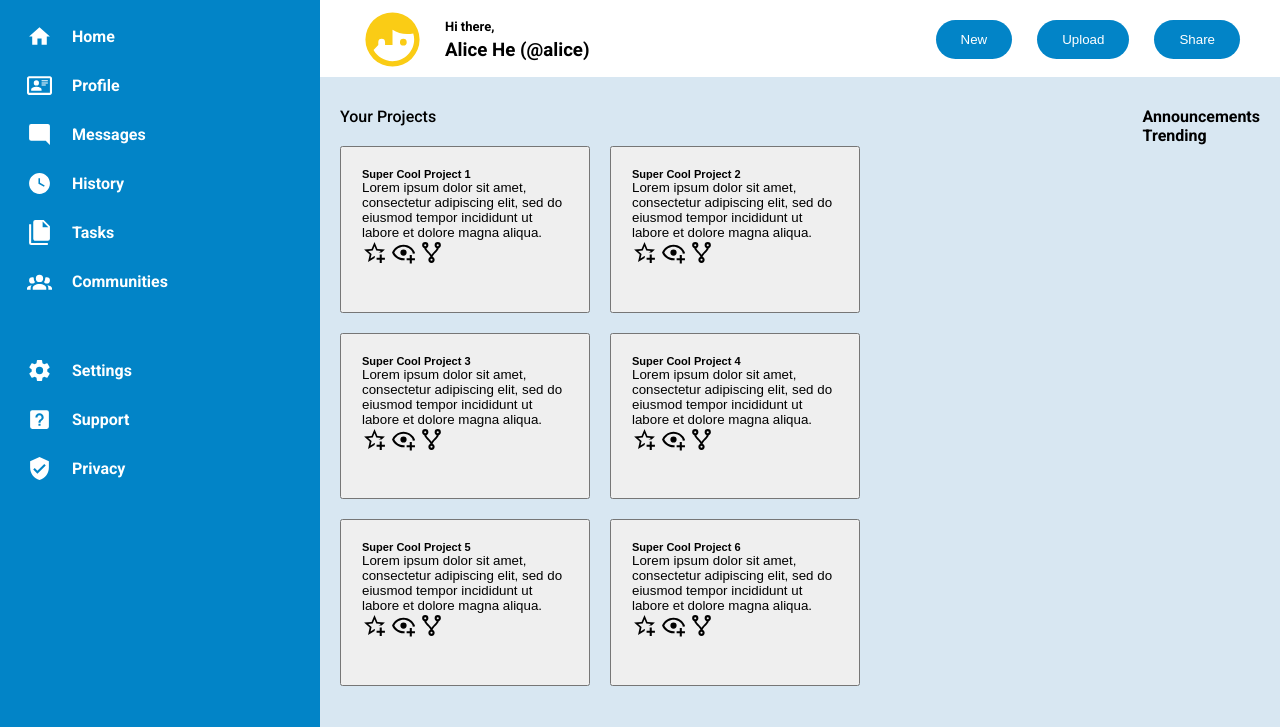
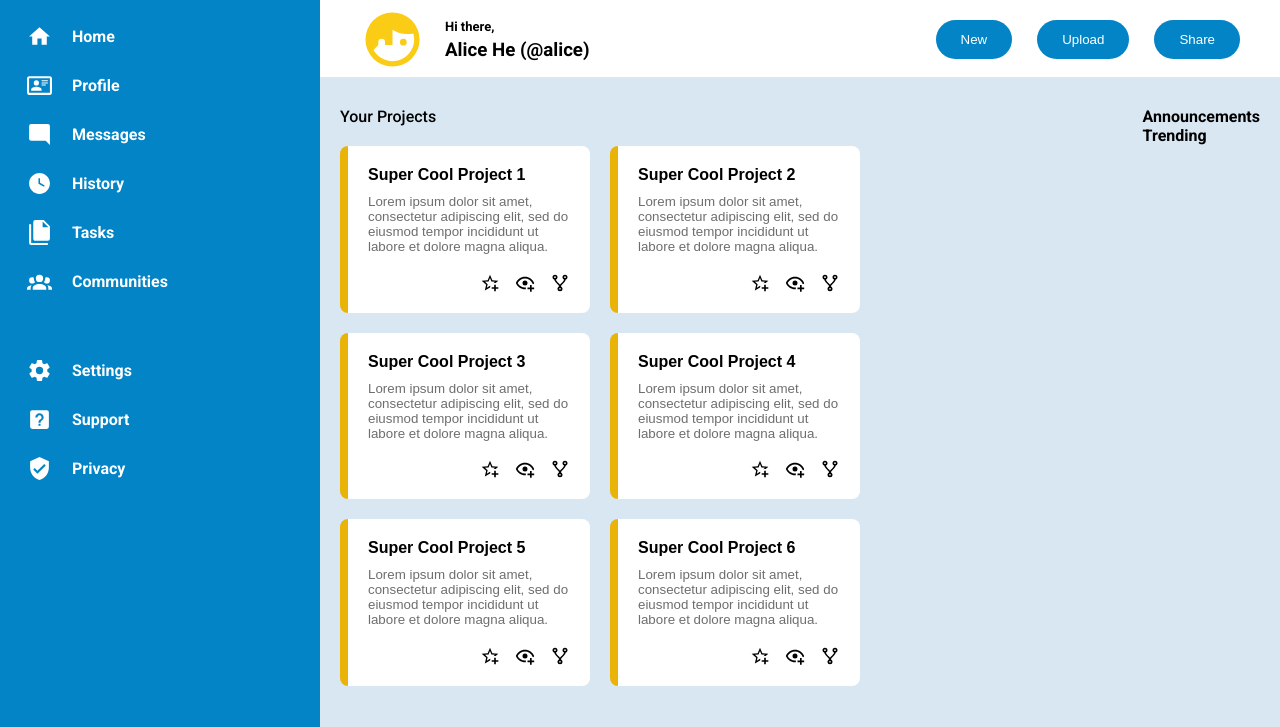
Before and after one commit to alicehe2003/dashboard, a plain HTML site: page index.html in a window 1280 px wide. Shown: the part 73-800 px from the top of the page. Drawn offline with Linux system fonts and the light colour scheme.

Commit message:
Implemented css styling for each project button.

```diff
--- a/index.html
+++ b/index.html
@@ -114,9 +114,9 @@
                         </div>
 
                         <div class="options">
-                            <object data="images/star-plus-outline.svg" width="25" height="25"></object>
-                            <object data="images/eye-plus-outline.svg" width="25" height="25"></object>
-                            <object data="images/source-fork.svg" width="25" height="25"></object>
+                            <object data="images/star-plus-outline.svg" width="20" height="20"></object>
+                            <object data="images/eye-plus-outline.svg" width="20" height="20"></object>
+                            <object data="images/source-fork.svg" width="20" height="20"></object>
                         </div>
                     </button>
 
@@ -130,9 +130,9 @@
                         </div>
 
                         <div class="options">
-                            <object data="images/star-plus-outline.svg" width="25" height="25"></object>
-                            <object data="images/eye-plus-outline.svg" width="25" height="25"></object>
-                            <object data="images/source-fork.svg" width="25" height="25"></object>
+                            <object data="images/star-plus-outline.svg" width="20" height="20"></object>
+                            <object data="images/eye-plus-outline.svg" width="20" height="20"></object>
+                            <object data="images/source-fork.svg" width="20" height="20"></object>
                         </div>
                     </button>
 
@@ -146,9 +146,9 @@
                         </div>
 
                         <div class="options">
-                            <object data="images/star-plus-outline.svg" width="25" height="25"></object>
-                            <object data="images/eye-plus-outline.svg" width="25" height="25"></object>
-                            <object data="images/source-fork.svg" width="25" height="25"></object>
+                            <object data="images/star-plus-outline.svg" width="20" height="20"></object>
+                            <object data="images/eye-plus-outline.svg" width="20" height="20"></object>
+                            <object data="images/source-fork.svg" width="20" height="20"></object>
                         </div>
                     </button>
 
@@ -162,9 +162,9 @@
                         </div>
 
                         <div class="options">
-                            <object data="images/star-plus-outline.svg" width="25" height="25"></object>
-                            <object data="images/eye-plus-outline.svg" width="25" height="25"></object>
-                            <object data="images/source-fork.svg" width="25" height="25"></object>
+                            <object data="images/star-plus-outline.svg" width="20" height="20"></object>
+                            <object data="images/eye-plus-outline.svg" width="20" height="20"></object>
+                            <object data="images/source-fork.svg" width="20" height="20"></object>
                         </div>
                     </button>
 
@@ -178,9 +178,9 @@
                         </div>
 
                         <div class="options">
-                            <object data="images/star-plus-outline.svg" width="25" height="25"></object>
-                            <object data="images/eye-plus-outline.svg" width="25" height="25"></object>
-                            <object data="images/source-fork.svg" width="25" height="25"></object>
+                            <object data="images/star-plus-outline.svg" width="20" height="20"></object>
+                            <object data="images/eye-plus-outline.svg" width="20" height="20"></object>
+                            <object data="images/source-fork.svg" width="20" height="20"></object>
                         </div>
                     </button>
 
@@ -194,9 +194,9 @@
                         </div>
 
                         <div class="options">
-                            <object data="images/star-plus-outline.svg" width="25" height="25"></object>
-                            <object data="images/eye-plus-outline.svg" width="25" height="25"></object>
-                            <object data="images/source-fork.svg" width="25" height="25"></object>
+                            <object data="images/star-plus-outline.svg" width="20" height="20"></object>
+                            <object data="images/eye-plus-outline.svg" width="20" height="20"></object>
+                            <object data="images/source-fork.svg" width="20" height="20"></object>
                         </div>
                     </button>
                 </div>
--- a/style.css
+++ b/style.css
@@ -287,4 +287,32 @@ html, body {
   padding: 20px;
   text-align: left;
   margin-right: 20px;
+  border-radius: 8px;
+  border: 0;
+  background-color: white;
+  border-left: 8px solid #eab308;
+  align-items: flex-start;
+  justify-content: space-between;
 }
+
+.projects button .description h5 {
+  font-size: medium;
+  font-weight: 600;
+}
+
+.projects button .description p {
+  color: rgb(110, 110, 112);
+  padding-top: 10px;
+  padding-bottom: 10px;
+}
+
+.overview button .options {
+  display: flex;
+  flex-direction: row;
+  width: 100%;
+  justify-content: flex-end;
+}
+
+.overview button .options object {
+  margin-left: 15px;
+}
```
